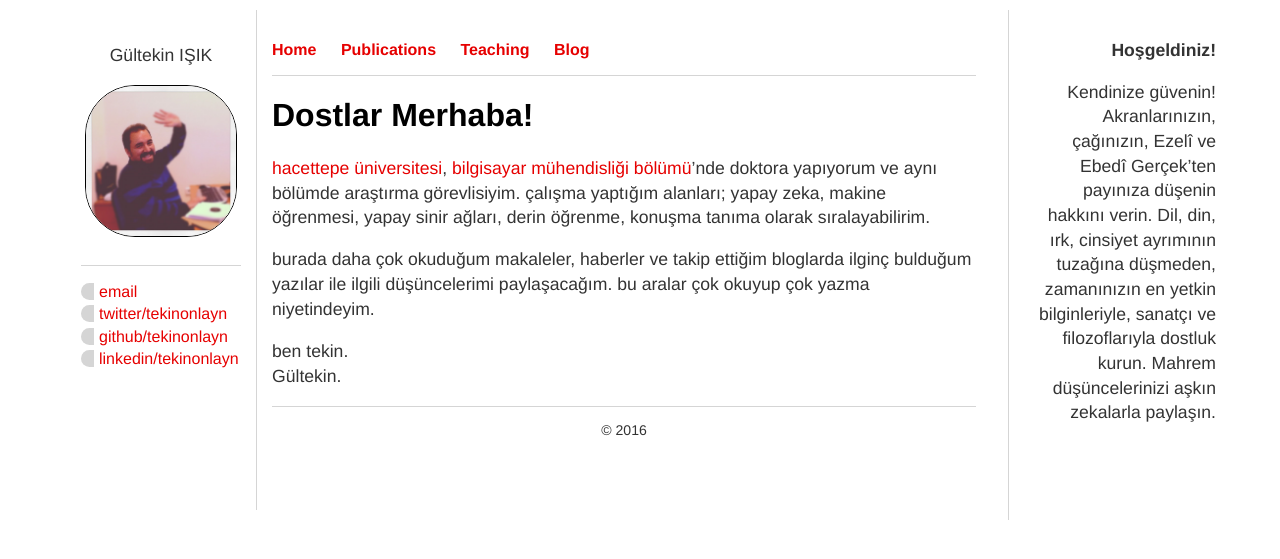
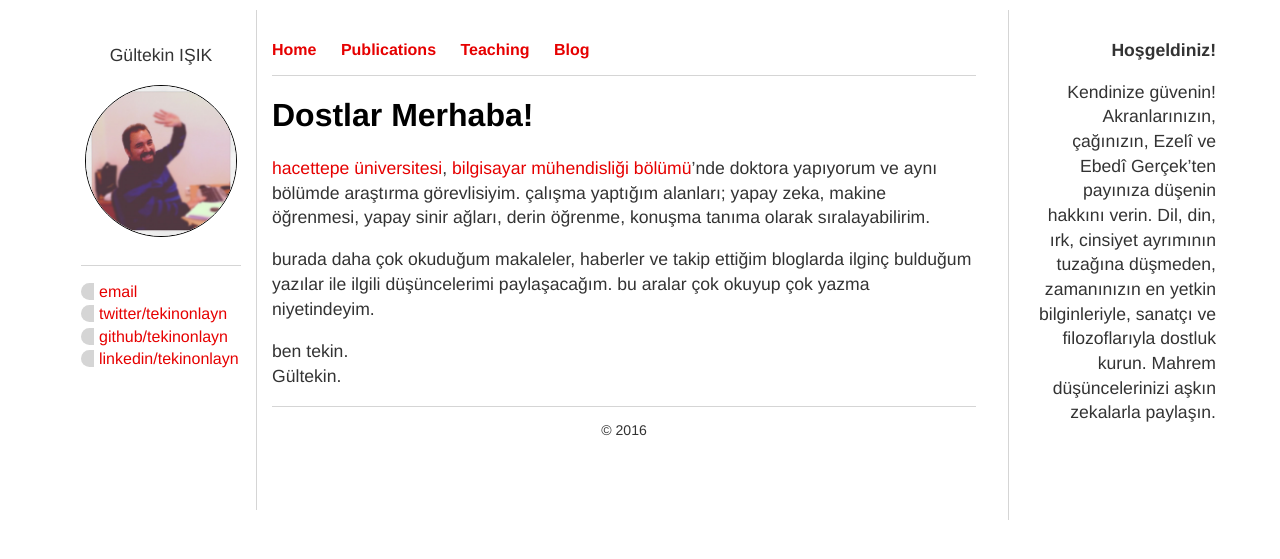
Before and after one commit to tekinonlayn/gi.github.io, a Jekyll site: the page built from index.html, in a window 1280 px wide. Shown: the top 559 px of the page. Built offline with Jekyll 4.4.1, drawn with Linux system fonts in a browser that asks for light colours.

Commit message:
Update varsay.css

```diff
--- a/css/varsay.css
+++ b/css/varsay.css
@@ -66,7 +66,7 @@ body {
 }
 #foto img {
     border: 1px solid black;
-    border-radius: 50px;
+    border-radius: 200px;
 }
 
 nav ul, footer ul {
```
